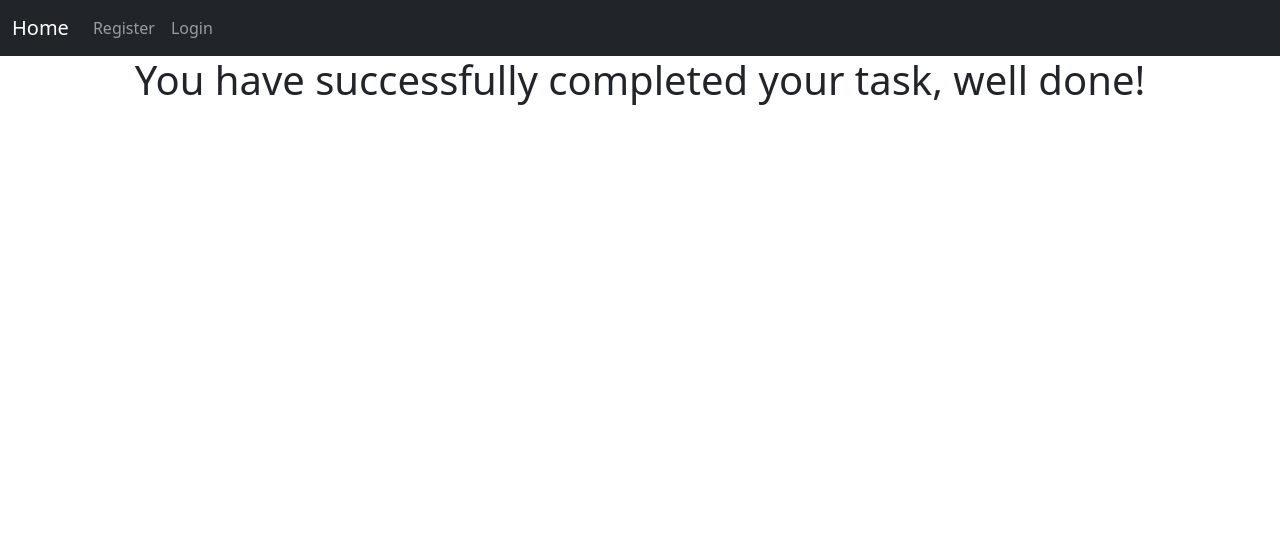
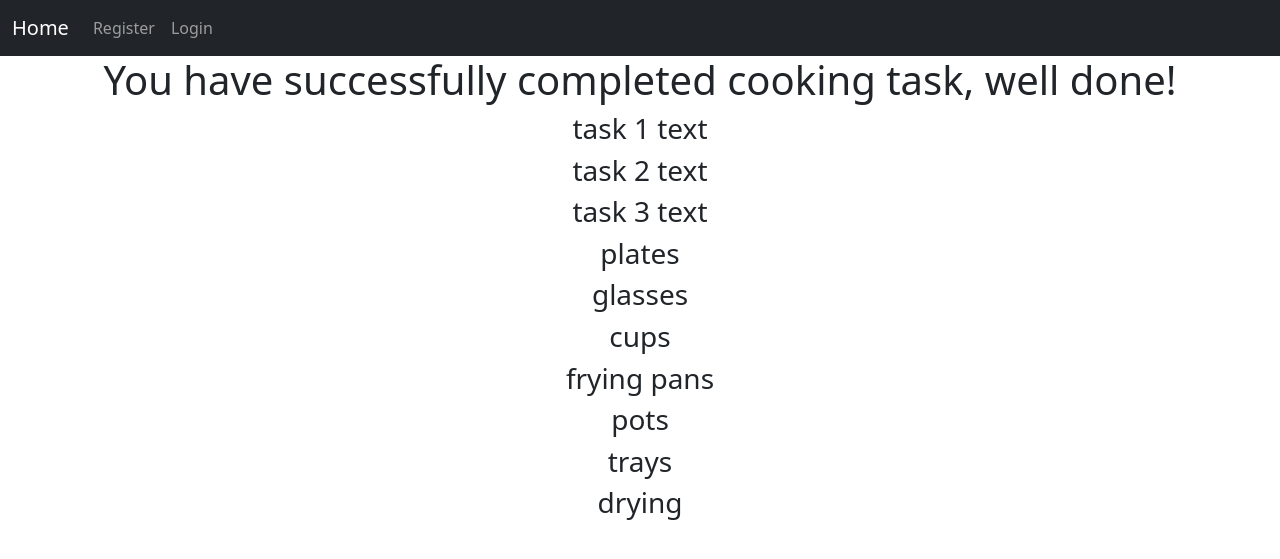
Before and after one commit to pauldzvonyk/organizer, a Django app: page /task/task_completed/21 in a window 1280 px wide. Shown: the top 559 px of the page. Run offline with Django 5.2, Linux system fonts and the light colour scheme; data comes from the database, SQL or seed files in the repository; both versions use the stored data as it was after the commit; some libraries are stand-ins or nearby versions.

Commit message:
task-completed changed to a DetailView

```diff
--- a/task/templates/task/task_completed.html
+++ b/task/templates/task/task_completed.html
@@ -7,7 +7,18 @@
 </head>
 
 {% block content %}
-<h1 class="text-center">You have successfully completed your task, well done!</h1>
+<h1 class="text-center">You have successfully completed {{ task.title }} task, well done!</h1>
+<h3 class="text-center">{{ task.subtask_text_1 }}</h3>
+<h3 class="text-center">{{ task.subtask_text_2 }}</h3>
+<h3 class="text-center">{{ task.subtask_text_3 }}</h3>
+<h3 class="text-center">{{ task.subtask_text_4 }}</h3>
+<h3 class="text-center">{{ task.subtask_text_5 }}</h3>
+<h3 class="text-center">{{ task.subtask_text_6 }}</h3>
+<h3 class="text-center">{{ task.subtask_text_7 }}</h3>
+<h3 class="text-center">{{ task.subtask_text_8 }}</h3>
+<h3 class="text-center">{{ task.subtask_text_9 }}</h3>
+<h3 class="text-center">{{ task.subtask_text_10 }}</h3>
+
 
 <!--https://picsum.photos/200/100-->
 {% endblock %}
--- a/task/views.py
+++ b/task/views.py
@@ -263,6 +263,6 @@ class DeleteTaskView(CategoryMixin, DeleteView):
     success_url = reverse_lazy('all-tasks')
 
 
-class TaskCompletedView(CategoryMixin, TemplateView):
+class TaskCompletedView(CategoryMixin, DetailView):
     model = Task
     template_name = 'task/task_completed.html'
```
Also changed, not shown: db.sqlite3.
